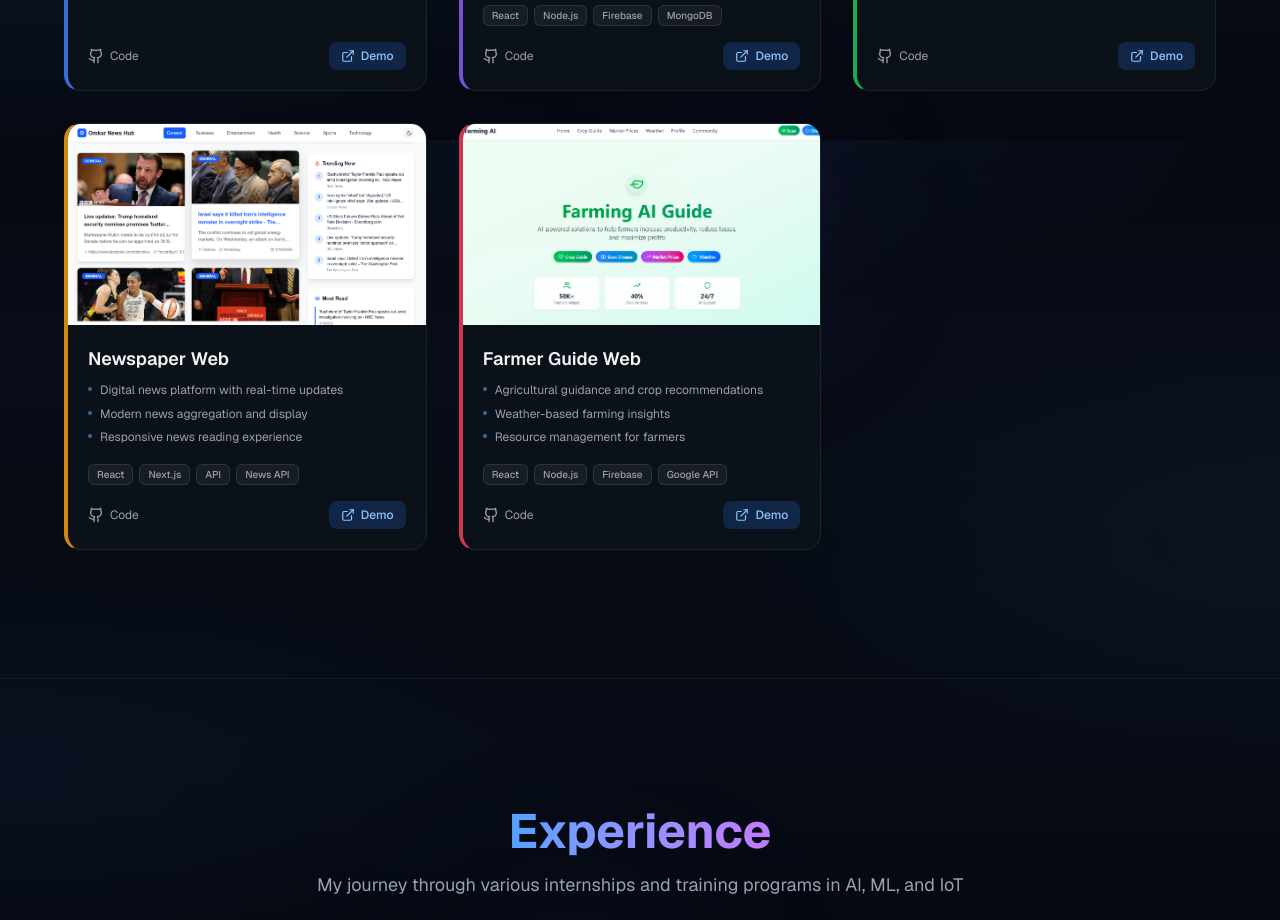
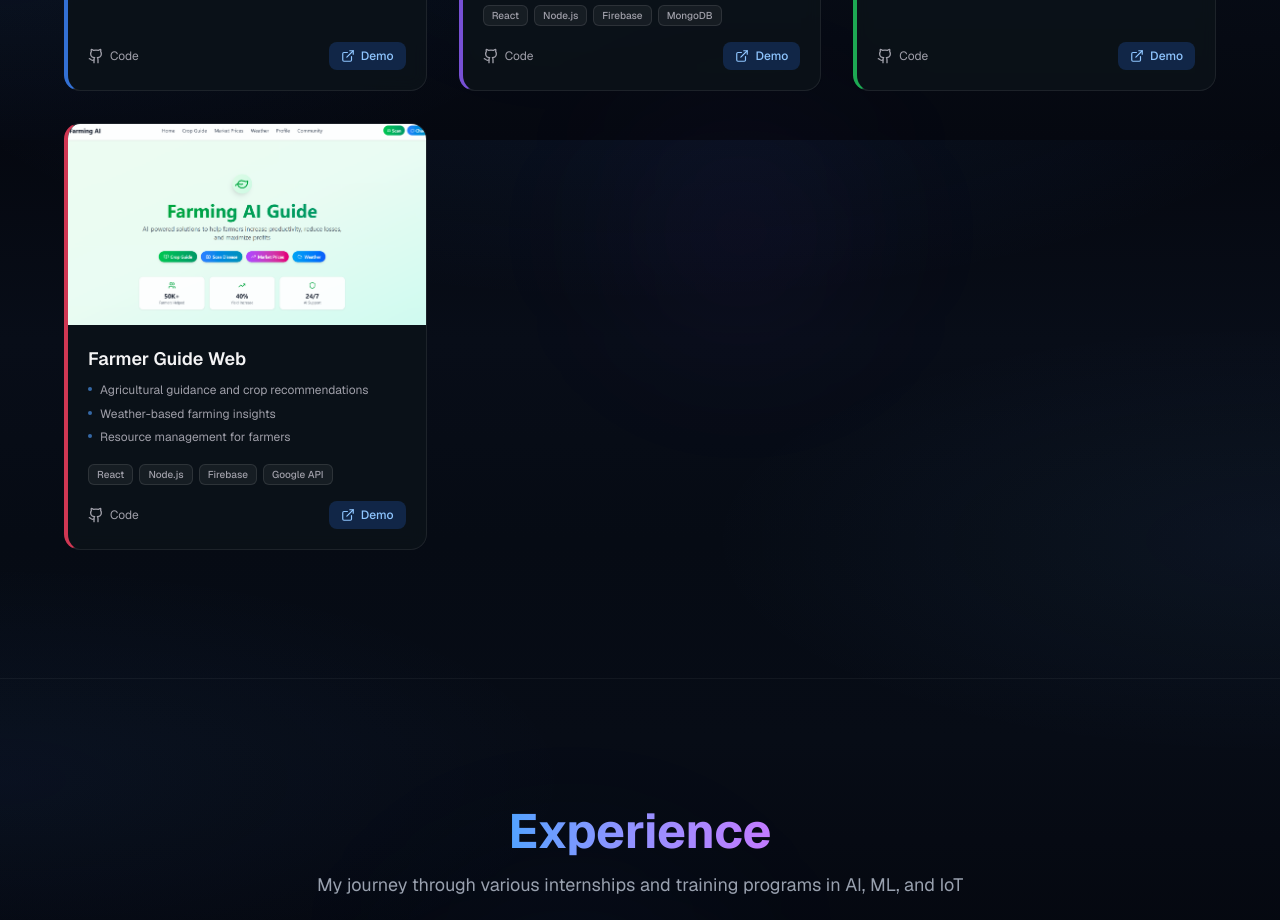
Before and after one commit to Omkar9106/Portfolio, a Next.js app: page / in a window 1280 px wide. Shown: the part 3860-4780 px from the top of the page. Built offline with nearby package versions, Linux system fonts and the light colour scheme.

Commit message:
Updated code

```diff
--- a/app/components/ProjectsSection.tsx
+++ b/app/components/ProjectsSection.tsx
@@ -67,20 +67,6 @@ const projects = [
   },
   {
     id: 4,
-    name: "Newspaper Web",
-    image: "/News paper.png",
-    description: [
-      "Digital news platform with real-time updates",
-      "Modern news aggregation and display",
-      "Responsive news reading experience",
-    ],
-    tech: ["React", "Next.js", "API", "News API"],
-    github: "https://github.com/Omkar9106/Newspaper1",
-    demo: "https://newspaper1.vercel.app",
-    cardStyle: "style-d",
-  },
-  {
-    id: 5,
     name: "Farmer Guide Web",
     image: "/Farmer Guide.png",
     description: [
```
